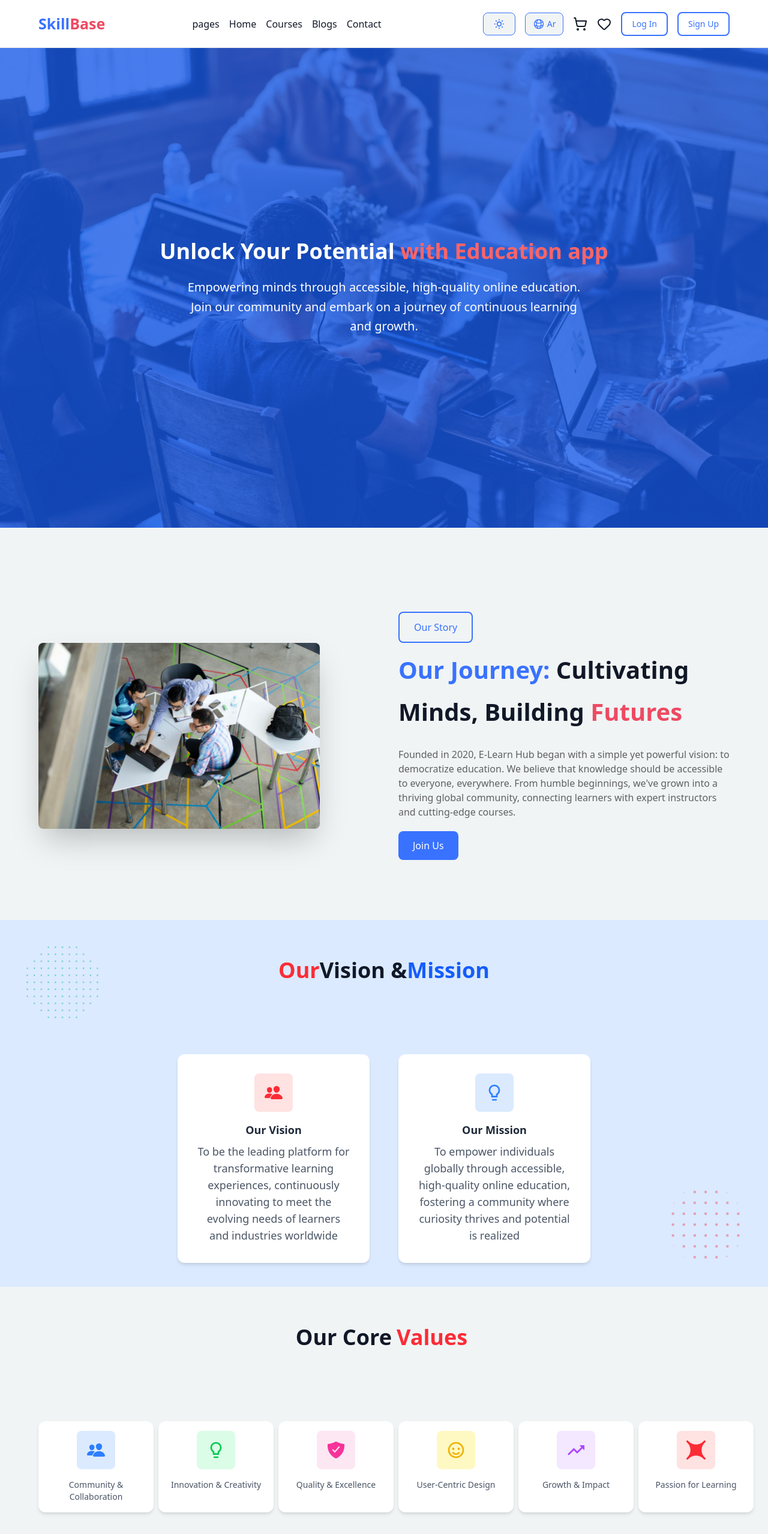
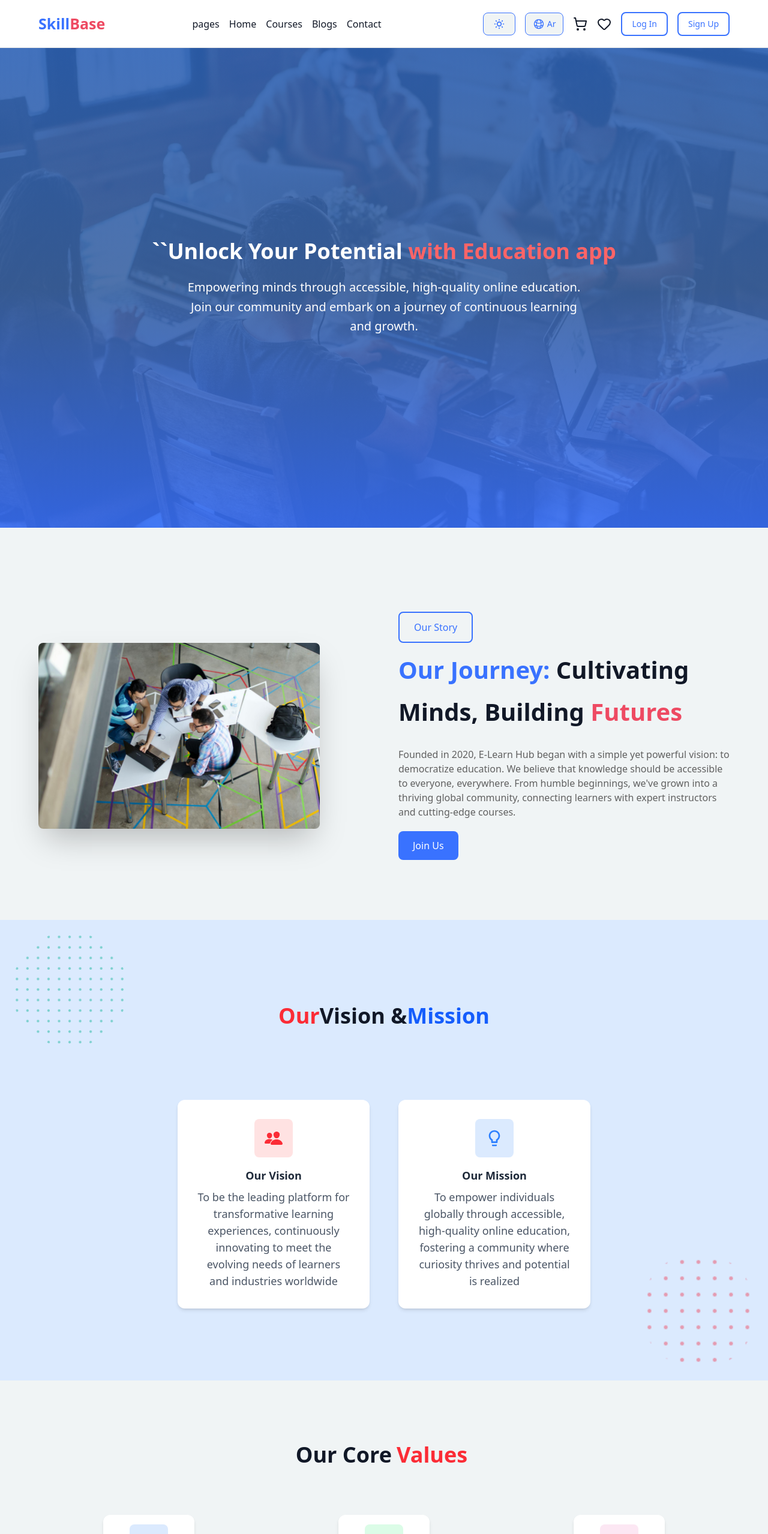
Before and after one commit to Amr-ahmed-98/Education-App, a React (Vite) app: page /about in a window 1280 px wide. Shown: the top 2558 px of the page at 60% size. Built offline with nearby package versions, Linux system fonts and the light colour scheme.

Commit message:
Enhance about page

```diff
--- a/src/components/molecules/HeroText.tsx
+++ b/src/components/molecules/HeroText.tsx
@@ -55,7 +55,7 @@ const HeroText : React.FC<HeroTextProps> = ({
 
   {/* button variant */}
         {variant === "button" && button && (
-            <Button variant="primary" size="lg">{button}</Button>
+            <Button variant="primary" size="lg" path="/contact-us">{button}</Button>
         )}
       </div>
 
--- a/src/components/molecules/IconDetails.tsx
+++ b/src/components/molecules/IconDetails.tsx
@@ -20,7 +20,7 @@ const IconDetails: React.FC<iconDetailsProps> = ({
   size = 'md',
 }) => {
   const sizeClasses = {
-    sm: 'p-4 text-sm w-48',
+    sm: 'p-4 text-sm w-38',
     md: 'p-6 text-base w-64',
     lg: 'p-8 text-lg w-80',
   }[size];
--- a/src/components/organisms/Navbar.tsx
+++ b/src/components/organisms/Navbar.tsx
@@ -35,7 +35,7 @@ function Navbar() {
     <div
       id="navbar"
       className={`w-full h-[80px] bg-light-primary dark:bg-dark-primary
-    flex items-center justify-between bg-light  md:px-16 sm:px-10 px- fixed top-0
+    flex items-center justify-between bg-light  md:px-16 sm:px-10 px-4 fixed top-0
     transition-all ease-in-out duration-300 z-50 border-b border-neutral-200 dark:border-dark-secondary
     ${
       isScrolled
--- a/src/components/pages/About.tsx
+++ b/src/components/pages/About.tsx
@@ -16,10 +16,10 @@ function About() {
           className="absolute inset-0 bg-cover bg-center"
           style={{ backgroundImage: `url(${AboutHero})` }}
         />
-        <div className="absolute inset-0 bg-blue-600/70" />
+        <div className="absolute inset-0 bg-[linear-gradient(0deg,#3972FF_0%,#3C65A7_50%,#2D64BB_100%)] opacity-86" />
         <div className="container relative z-10 h-full flex flex-col justify-center items-center text-white">
          <div className="text-center max-w-4xl">
-  <h1 className="text-4xl font-bold mb-6">
+  <h1 className="text-4xl font-bold mb-6">``
     {t("about.hero.titleStart")} <span className="text-red-400">{t("about.hero.highlight")}</span>
   </h1>
   <p className="text-xl max-w-2xl mx-auto leading-relaxed">
@@ -46,15 +46,15 @@ function About() {
       </div>
 
 
-     <div className="bg-blue-100 dark:bg-black relative ">
+     <div className="bg-blue-100 dark:bg-[#020B17] relative py-[80px]">
 
         <img
     src={img.green_Dots}
     alt="decoration"
-    className="absolute top-10 left-10 w-32 opacity-50"
+    className="absolute top-5 left-5 sm:left-5 sm:top-5 w-[25%] sm:w-[25%] lg:w-[15%] opacity-50"
   />
 
-  <h1 className="text-4xl font-bold text-center pt-16 mb-20">
+  <h1 className="text-4xl font-bold text-center  mb-20 pt-[60px]">
     <span className="text-red-500">{t("about.visionMission.ourText")}</span>
     {t("about.visionMission.title")}
     <span className="text-blue-600">{t("about.visionMission.missionText")}</span>
@@ -82,20 +82,20 @@ function About() {
     <img
     src={img.red_Dots}
     alt="decoration"
-    className="absolute bottom-10 right-10 w-32 opacity-50"
+    className="absolute bottom-5 right-5 sm:right-5 sm:bottom-5 w-[25%] sm:w-[25%] lg:w-[15%] opacity-50"
   />
 
      </div>
 
 
-     <div>
-      <h1 className="text-4xl font-bold text-center pt-16 mb-20">
+     <div className="py-[40px]">
+      <h1 className=" text-4xl font-bold text-center pt-16 mb-20">
       {t("about.coreValues.title")}
       <span className="text-red-500 px-2">
         {t("about.coreValues.valuesText")}
       </span>
       </h1>
-      <div className="container  my-20 py-[40px] grid grid-cols-2 md:grid-cols-3 lg:grid-cols-6 gap-12 justify-center">
+      <div className="container grid grid-cols-2 gap-6 sm:grid-cols-2 md:grid-cols-3 lg:grid-cols-3 justify-items-center">
       <IconDetails
       icon={icon.IoPeople}
       title=""
@@ -155,14 +155,14 @@ function About() {
 
 
 
-      <div>
+      {/* <div >
       <h1 className="text-4xl font-bold text-center pt-16 mb-20">
       {t("about.offers.title")}
       <span className="text-red-500 px-2">
         {t("about.offers.offersText")}
       </span>
       </h1>
-      <div className="container  my-20 py-[40px] grid grid-cols-1 md:grid-cols-3 gap-12 justify-center items-center">
+      <div className="container">
       <IconDetails
       icon={icon.FaBookOpen}
       title={t("about.offers.feature1.title")}
@@ -192,19 +192,19 @@ function About() {
     />
 
           </div>
-      </div>
+      </div> */}
 
         <CertificateSection/>
 
 
-      {/*    <div>
+       <div>
       <h1 className="text-4xl font-bold text-center pt-16 mb-20">
       {t("about.offers.title")}
       <span className="text-red-500 px-2">
         {t("about.offers.offersText")}
       </span>
       </h1>
-      <div className="container  my-20 py-[40px] flex gap-12 justify-center">
+      <div className="container flex flex-1 sm:flex-1 gap-7 flex-col ms:flex-col md:flex-row lg-flex-row justify-center items-center">
       <IconDetails
       icon={icon.FaBookOpen}
       title={t("about.offers.feature1.title")}
@@ -239,7 +239,7 @@ function About() {
 
 
 
-      </div> */}
+      </div>
 
     </div>
   );
```
